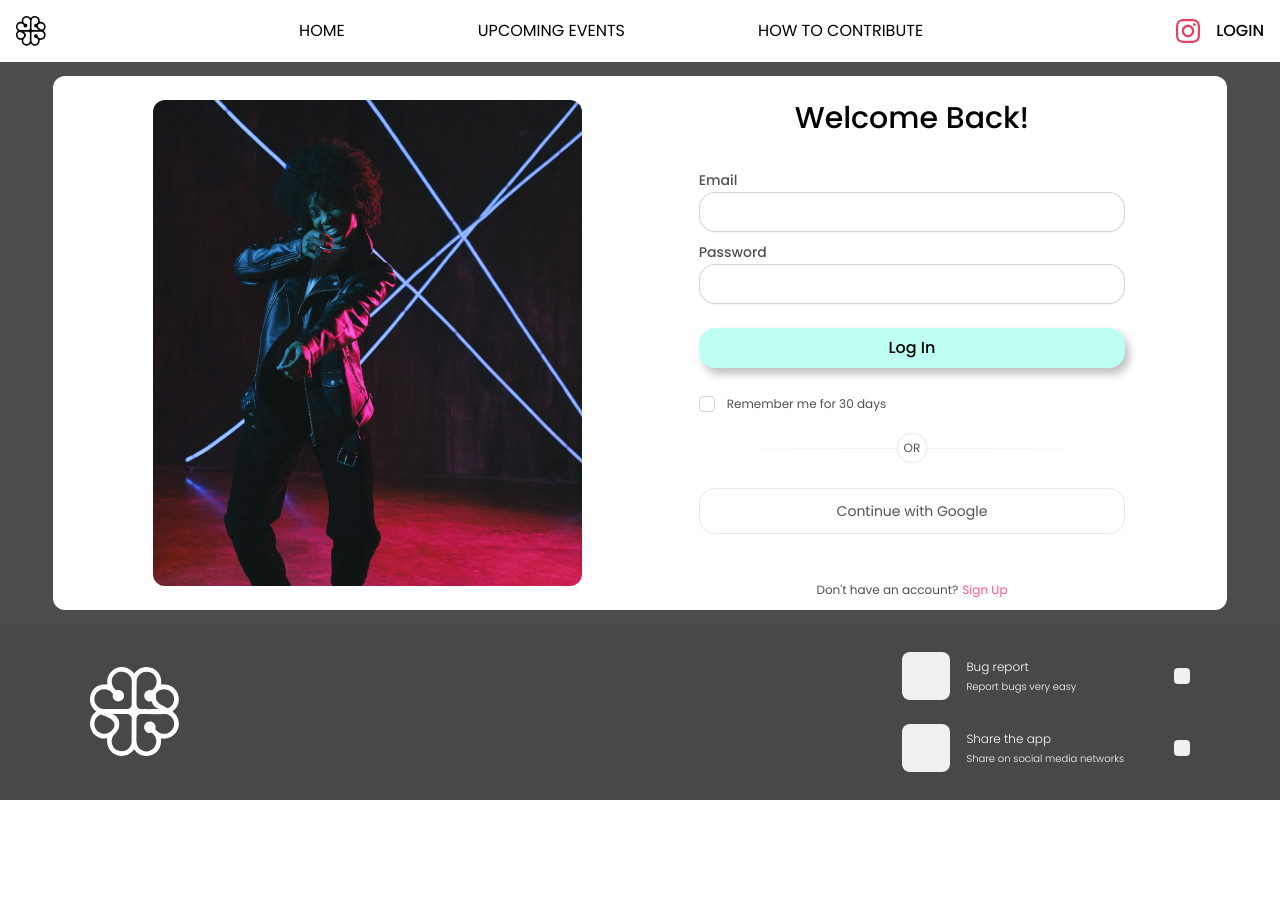
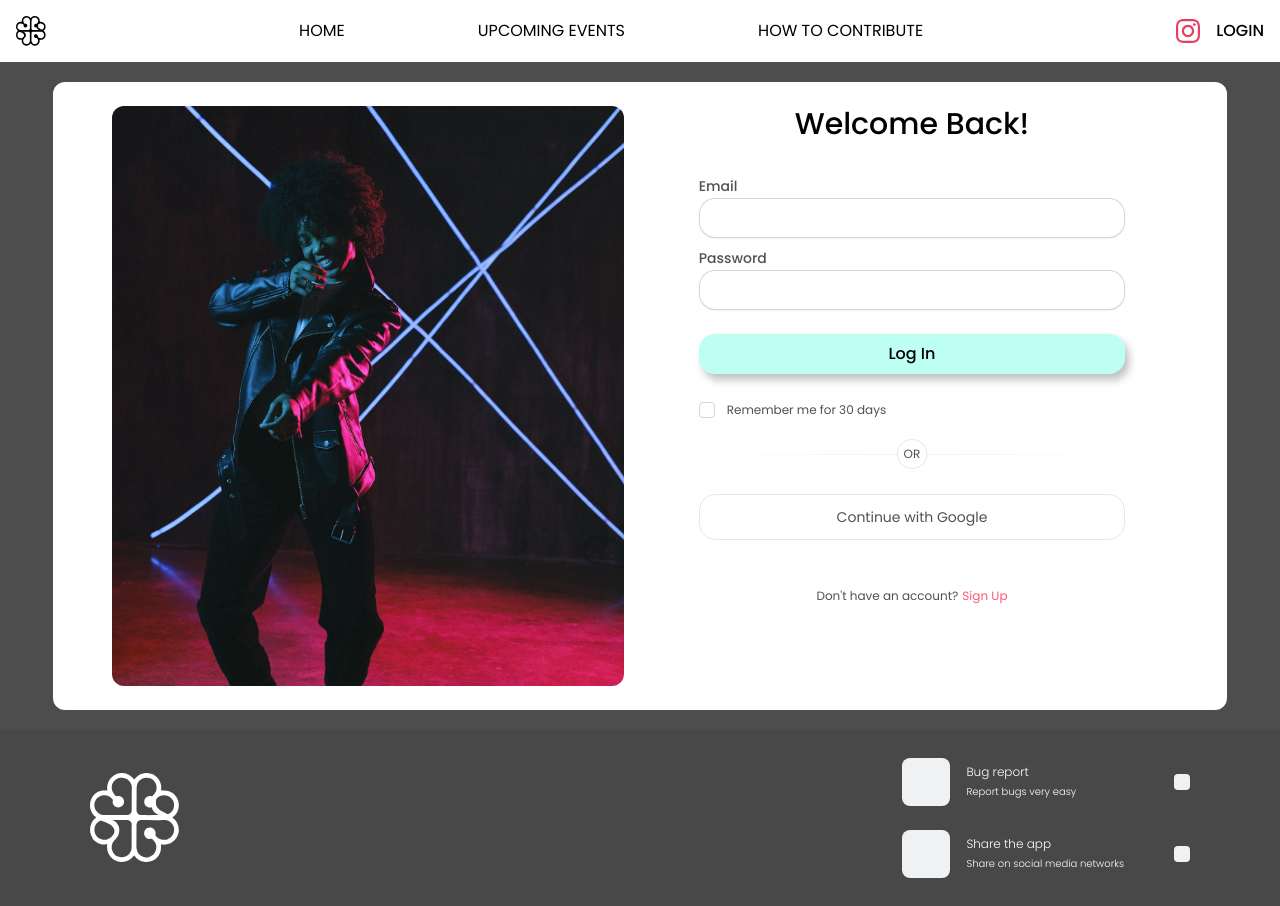
Before and after one commit to justinkwanchan/swing-schedule, a Next.js app in the folder front-end/: page /login in a window 1280 px wide. Before the commit the page ends 800 px from the top, so only its background shows below. Built offline with nearby package versions, Linux system fonts and the light colour scheme.

Commit message:
Fix container issue on Register page

```diff
--- a/front-end/src/app/components/login-form/index.tsx
+++ b/front-end/src/app/components/login-form/index.tsx
@@ -4,8 +4,8 @@ import alyssa from 'public/Alyssa.png';
 
 export default function LoginForm({ isRegister }: { isRegister: boolean }) {
   return (
-    <div className="flex h-[calc(100svh-238px)] w-full bg-dark-grey">
-      <div className="flex justify-center gap-8 bg-white w-11/12 h-[95%] rounded-xl m-auto p-6">
+    <div className="flex min-h-[calc(100svh-238px)] w-full bg-dark-grey">
+      <div className="flex justify-center gap-8 bg-white w-11/12 rounded-xl m-auto my-5 p-6">
         <div className="hidden md:flex w-1/2 md:max-w-lg">
           <Image
             src={alyssa}
```
